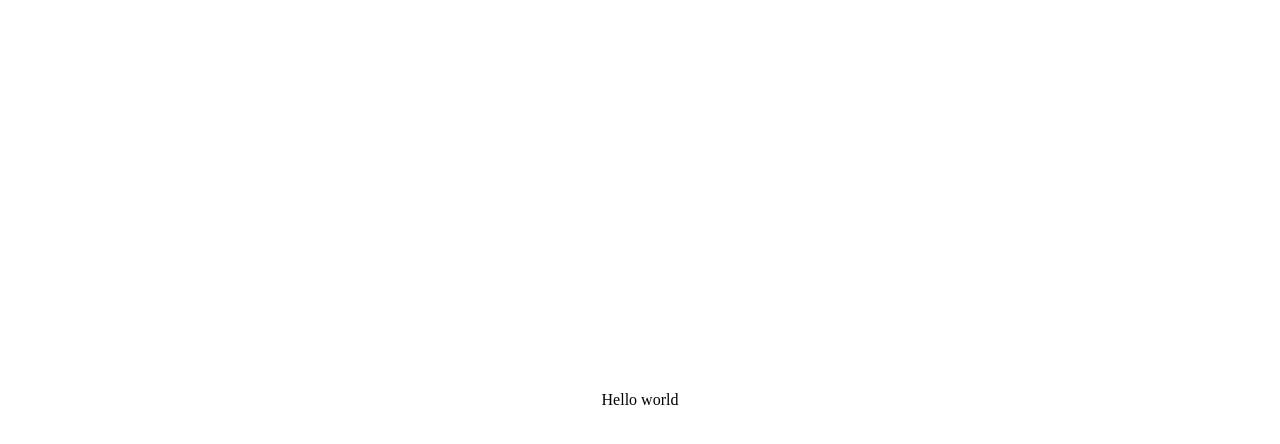
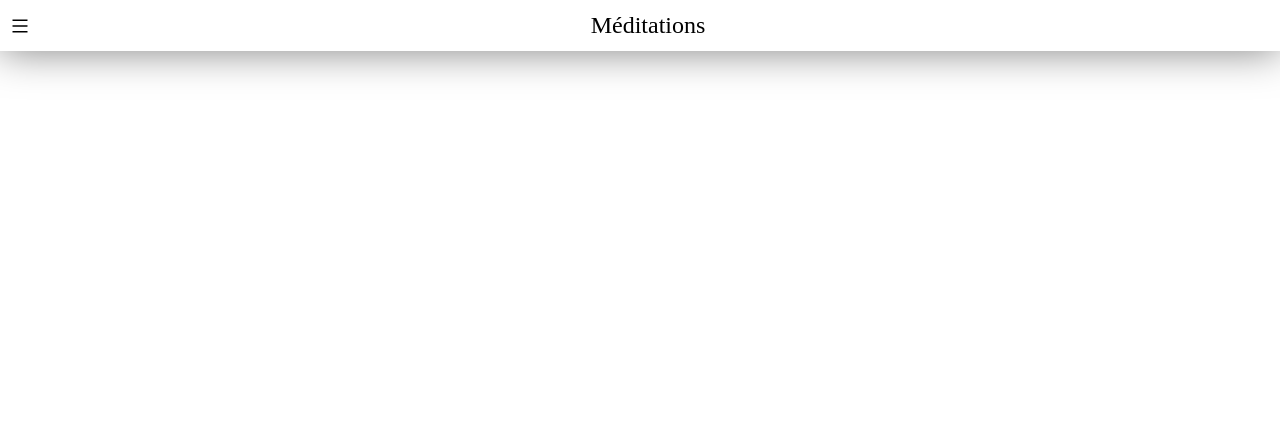
Before and after one commit to HydratedPeridot/descartes-meditations, a Next.js app: page / in a window 1280 px wide. Shown: the top 444 px of the page. Built offline with nearby package versions, Linux system fonts and the light colour scheme.

Commit message:
Header with animated button + sidebar start

```diff
--- /dev/null
+++ b/components/Root.jsx
@@ -0,0 +1,26 @@
+import React, { useCallback, useState } from 'react';
+import Header from './header/Header';
+import styles from './Root.module.css'
+import SideMenu from './side-menu/SideMenu';
+
+const Root = (props) => {
+  const [showSideMenu, setShowSideMenu] = useState(false);
+
+  const openCloseSideMenu = useCallback(() => {
+    setShowSideMenu(current => !current)
+  }, [])
+
+    return (
+        <div className={styles.root}>
+          <Header title='Méditations' openCloseSideMenu={openCloseSideMenu}/>
+          <div style={{
+            flex: 1,
+            position: 'relative'
+          }}>
+          <SideMenu showSideMenu={showSideMenu}/>
+          </div>
+        </div>
+      )
+}
+
+export default Root
--- /dev/null
+++ b/components/Root.module.css
@@ -0,0 +1,6 @@
+.root {
+    min-height: 100vh;
+    min-width: 100vw;
+    display: flex;
+    flex-direction: column;
+}
--- /dev/null
+++ b/components/header/Header.jsx
@@ -0,0 +1,23 @@
+import React from 'react';
+import PropTypes from 'prop-types';
+import { AiOutlineMenu } from 'react-icons/ai'
+import styles from './Header.module.css'
+
+
+const Header = (props) => {
+    const { title, openCloseSideMenu } = props
+
+    return (
+        <div className={styles.header}>
+            <AiOutlineMenu className={styles.menuButton} onClick={openCloseSideMenu}/>
+            <div className={styles.title}>{title}</div>
+        </div>
+    )
+}
+
+Header.propTypes = {
+    title: PropTypes.string.isRequired,
+    openCloseSideMenu: PropTypes.func.isRequired
+}
+
+export default Header;
--- /dev/null
+++ b/components/header/Header.module.css
@@ -0,0 +1,24 @@
+.header {
+    display: flex;
+    flex-direction: row;
+    padding: 12px;
+    align-items: center;
+    box-shadow: 0px 0px 5vh rgba(0, 0, 0, 0.5);
+}
+
+.menuButton {
+    transition: transform 200ms cubic-bezier(0.215, 0.610, 0.355, 1);
+    transform: scale(1.2);
+}
+
+.menuButton:hover {
+    cursor: pointer;
+    transform: scale(1.8);
+}
+
+.title {
+    flex: 1;
+    display: flex;
+    justify-content: center;
+    font-size: x-large;
+}
--- /dev/null
+++ b/components/side-menu/SideMenu.jsx
@@ -0,0 +1,14 @@
+import React from 'react';
+import styles from './SideMenu.module.css';
+
+const SideMenu = (props) => {
+    const { showSideMenu } = props
+    const finalStyle = `${styles.menu} ${showSideMenu ? styles.opened : styles.closed}`
+
+    return (
+        <div className={finalStyle}>
+        </div>
+    )
+}
+
+export default SideMenu
--- /dev/null
+++ b/components/side-menu/SideMenu.module.css
@@ -0,0 +1,19 @@
+.menu {
+    flex: 1;
+    display: flex;
+    flex-direction: column;
+    width: 20vw;
+    height: 100%;
+    background-color: white;
+    position: absolute;
+    /* border-top: solid 1px #d0d0d0; */
+    transition: left 500ms cubic-bezier(0.215, 0.610, 0.355, 1)
+}
+
+.opened {
+    left: 0;
+}
+
+.closed {
+    left: -20vw
+}
--- a/package.json
+++ b/package.json
@@ -13,6 +13,7 @@
     "eslint-config-next": "13.0.6",
     "next": "13.0.6",
     "react": "18.2.0",
-    "react-dom": "18.2.0"
+    "react-dom": "18.2.0",
+    "react-icons": "^4.7.1"
   }
 }
--- a/pages/index.js
+++ b/pages/index.js
@@ -1,17 +1,8 @@
 import React from 'react';
+import Root from '../components/Root';
 
 const Home = () => {
-  return (
-    <div style={{
-      minHeight: '100vh',
-      minWidth: '100vw',
-      display: 'flex',
-      justifyContent: 'center',
-      alignItems: 'center',
-    }}>
-      Hello world
-    </div>
-  )
+  return <Root />
 }
 
 export default Home
```
Also changed, not shown: 1 other file (tests, documents, lock files or other folders).
